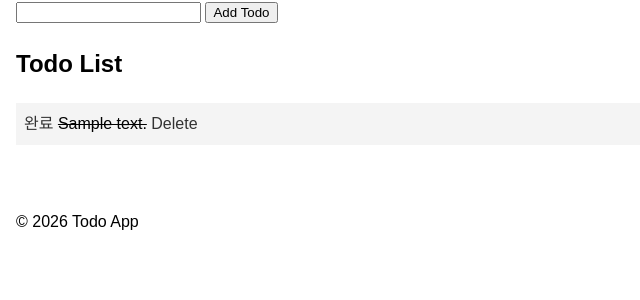
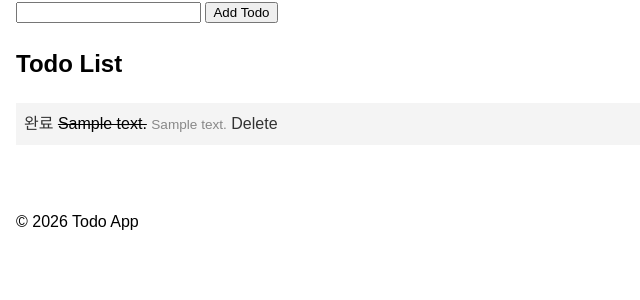
Before and after one commit to an-dev03/flask-practice1, a Flask app: page / in a window 1280 px wide. Shown: the part 221-521 px from the top of the page, without its empty margins (0-640 px from the left). Run offline with Flask 3, Linux system fonts and the light colour scheme; tables that the repository leaves empty hold one stand-in row (values such as "Sample post").

Commit message:
HW4: note가 보이도록 html 수정

```diff
--- a/HW4/static/style.css
+++ b/HW4/static/style.css
@@ -16,3 +16,4 @@ li {
 a       { color: #333; text-decoration: none; }
 a:hover { text-decoration: underline; }
 .done   { text-decoration: line-through; }
+.note   { color: #888; font-size: 0.85rem; }
--- a/HW4/templates/index.html
+++ b/HW4/templates/index.html
@@ -20,6 +20,7 @@
         {% else %}
             {{ todo.text }}
         {% endif %}
+        <span class="note">{{ todo.note }}</span>
         <a href="{{ url_for('delete', id=todo.id) }}">Delete</a>
     </li>
     {% endfor %}
```
